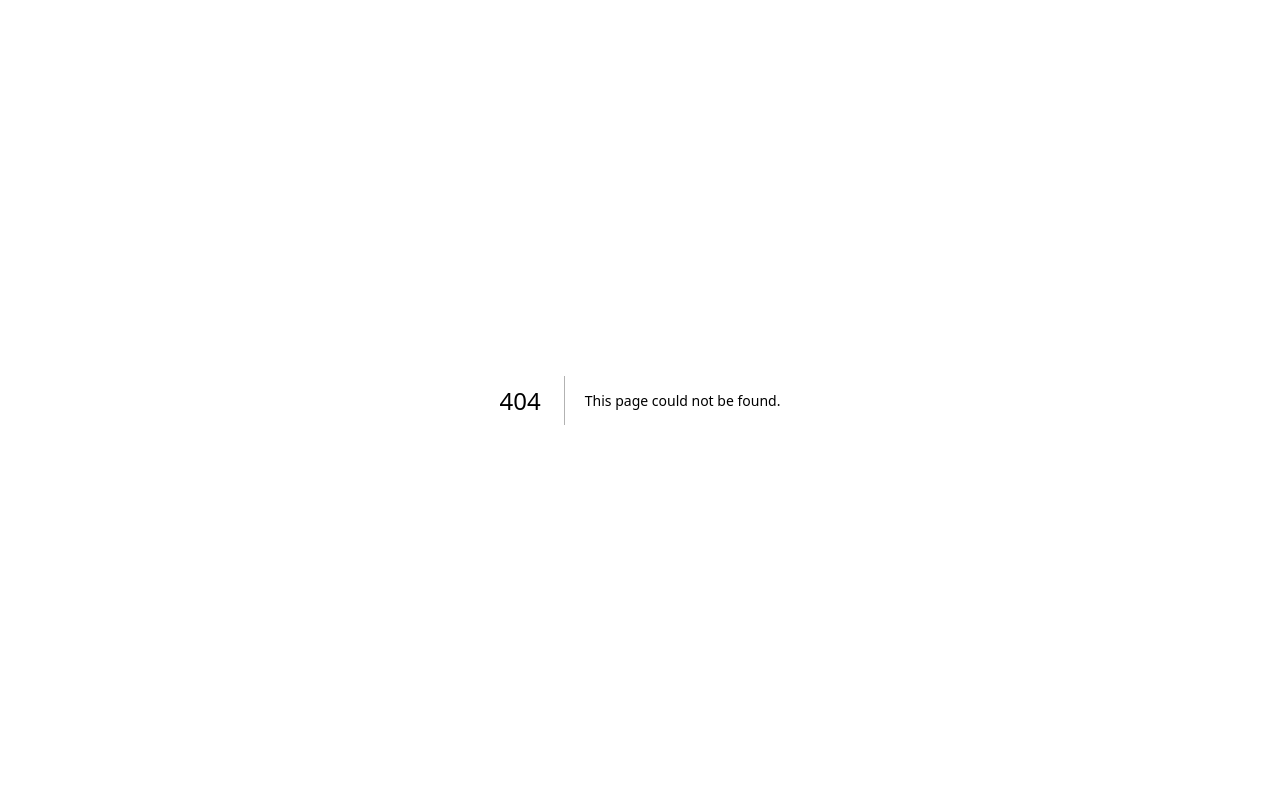
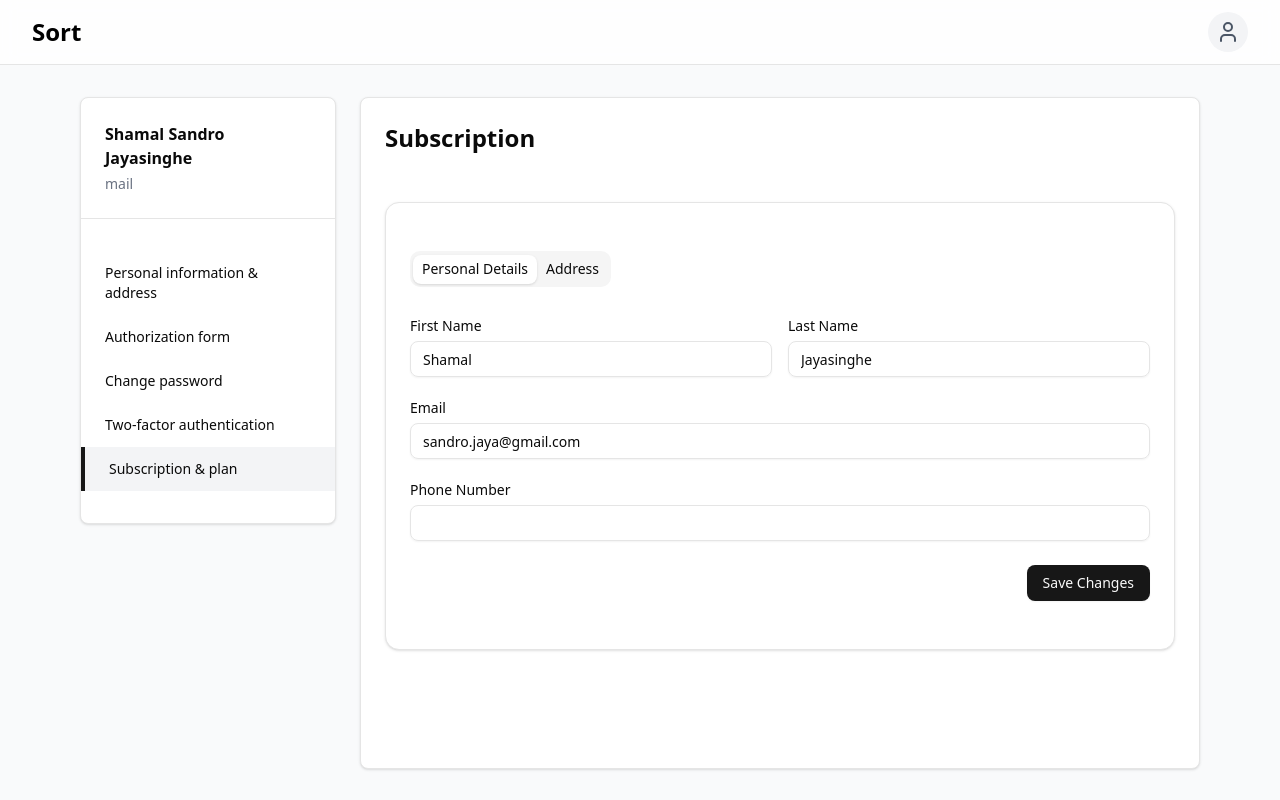
Before and after one commit to sandroJayas/sort-ui, a Next.js app: page /profile/subscription in a window 1280 px wide. Before the commit this address had no page. Built offline with nearby package versions, Linux system fonts and the light colour scheme.

Commit message:
Add profile information page

```diff
--- /dev/null
+++ b/app/profile/personal-information/page.tsx
@@ -0,0 +1,24 @@
+import { DashboardNavbar } from "@/components/dashboard/Navbar";
+import Sidebar from "@/components/profile/Sidebar";
+import type React from "react";
+import PersonalInformationForm from "@/components/profile/personal-information-form";
+import { Card } from "@/components/ui/card";
+
+export default function PersonalInformationPage() {
+  return (
+    <div className="bg-gray-50 min-h-screen">
+      <DashboardNavbar />
+
+      <div className="container mx-auto px-4 max-w-6xl">
+        {/* Mobile: Stack, Desktop: Sidebar + Content */}
+        <div className="flex flex-col md:flex-row md:gap-6 mt-8">
+          <Sidebar tab={"personal-information"} />
+          <Card className="flex-1 bg-white p-6 border rounded-md min-h-[calc(100vh-8rem)] mt-6 md:mt-0">
+            <h1 className="text-2xl font-semibold">Personal information</h1>
+            <PersonalInformationForm />
+          </Card>
+        </div>
+      </div>
+    </div>
+  );
+}
--- /dev/null
+++ b/app/profile/subscription/page.tsx
@@ -0,0 +1,26 @@
+import { DashboardNavbar } from "@/components/dashboard/Navbar";
+import Sidebar from "@/components/profile/Sidebar";
+import type React from "react";
+import PersonalInformationForm from "@/components/profile/personal-information-form";
+import { Card } from "@/components/ui/card";
+
+const SubscriptionPage = () => {
+  return (
+    <div className="bg-gray-50 min-h-screen">
+      <DashboardNavbar />
+
+      <div className="container mx-auto px-4 max-w-6xl">
+        {/* Mobile: Stack, Desktop: Sidebar + Content */}
+        <div className="flex flex-col md:flex-row md:gap-6 mt-8">
+          <Sidebar tab={"subscription"} />
+          <Card className="flex-1 bg-white p-6 border rounded-md min-h-[calc(100vh-8rem)] mt-6 md:mt-0">
+            <h1 className="text-2xl font-semibold">Subscription</h1>
+            <PersonalInformationForm />
+          </Card>
+        </div>
+      </div>
+    </div>
+  );
+};
+
+export default SubscriptionPage;
--- a/components/dashboard/Navbar.tsx
+++ b/components/dashboard/Navbar.tsx
@@ -31,7 +31,7 @@ export function DashboardNavbar() {
     signOut({ callbackUrl: "/" });
   };
   return (
-    <nav className="fixed top-0 left-0 right-0 z-50 bg-white/80 backdrop-blur-sm border-b">
+    <nav className="top-0 left-0 right-0 z-50 bg-white/80 backdrop-blur-sm border-b">
       <div className="container mx-auto px-4 sm:px-6 lg:px-8">
         <div className="flex items-center justify-between h-16">
           {/* Logo */}
--- /dev/null
+++ b/components/profile/Sidebar.tsx
@@ -0,0 +1,64 @@
+"use client";
+
+import React from "react";
+import { cn } from "@/lib/utils";
+import { Card } from "@/components/ui/card";
+
+const Sidebar = (props: { tab: string }) => {
+  const menuItems = [
+    {
+      name: "Personal information & address",
+      href: "personal-information",
+      active: props.tab == "personal-information",
+    },
+    {
+      name: "Authorization form",
+      href: "authorization",
+      active: props.tab == "authorization",
+    },
+    {
+      name: "Change password",
+      href: "change-password",
+      active: props.tab == "change-password",
+    },
+    {
+      name: "Two-factor authentication",
+      href: "#",
+      active: props.tab == "",
+    },
+    {
+      name: "Subscription & plan",
+      href: "subscription",
+      active: props.tab == "subscription",
+    },
+  ];
+
+  return (
+    <Card className="bg-white border rounded-md h-fit w-full md:w-64">
+      <div className="px-6 pb-6 border-b">
+        <h2 className="font-semibold">Shamal Sandro Jayasinghe</h2>
+        <p className="text-sm text-gray-500 mt-1">mail</p>
+      </div>
+      <nav className="py-2">
+        <ul>
+          {menuItems.map((item) => (
+            <li key={item.name}>
+              <a
+                href={item.href}
+                className={cn(
+                  "block py-3 px-6 text-sm transition-colors hover:bg-gray-100",
+                  item.active &&
+                    "border-l-4 border-primary bg-gray-100 font-medium",
+                )}
+              >
+                {item.name}
+              </a>
+            </li>
+          ))}
+        </ul>
+      </nav>
+    </Card>
+  );
+};
+
+export default Sidebar;
--- /dev/null
+++ b/components/profile/personal-information-form.tsx
@@ -0,0 +1,107 @@
+import { Button } from "@/components/ui/button";
+import { Card, CardContent } from "@/components/ui/card";
+import { Input } from "@/components/ui/input";
+import { Label } from "@/components/ui/label";
+import { Tabs, TabsContent, TabsList, TabsTrigger } from "@/components/ui/tabs";
+
+import React from "react";
+
+const PersonalInformationForm = () => {
+  return (
+    <Card className="mt-6">
+      <Tabs defaultValue="personal" className="w-full">
+        <TabsList className="mx-6 mt-6">
+          <TabsTrigger value="personal">Personal Details</TabsTrigger>
+          <TabsTrigger value="address">Address</TabsTrigger>
+        </TabsList>
+
+        <TabsContent value="personal">
+          <div className="p-6">
+            <form className="space-y-6">
+              <div className="grid grid-cols-1 md:grid-cols-2 gap-4">
+                <div className="space-y-2">
+                  <Label htmlFor="firstName">First Name</Label>
+                  <Input
+                    id="firstName"
+                    name="firstName"
+                    defaultValue="Shamal"
+                  />
+                </div>
+                <div className="space-y-2">
+                  <Label htmlFor="lastName">Last Name</Label>
+                  <Input
+                    id="lastName"
+                    name="lastName"
+                    defaultValue="Jayasinghe"
+                  />
+                </div>
+              </div>
+
+              <div className="space-y-2">
+                <Label htmlFor="email">Email</Label>
+                <Input
+                  id="email"
+                  name="email"
+                  type="email"
+                  defaultValue="sandro.jaya@gmail.com"
+                />
+              </div>
+
+              <div className="space-y-2">
+                <Label htmlFor="phone">Phone Number</Label>
+                <Input id="phone" name="phone" type="tel" />
+              </div>
+
+              <div className="flex justify-end">
+                <Button type="submit">Save Changes</Button>
+              </div>
+            </form>
+          </div>
+        </TabsContent>
+
+        <TabsContent value="address">
+          <CardContent className="pt-6">
+            <form className="space-y-6">
+              <div className="space-y-2">
+                <Label htmlFor="address1">Address Line 1</Label>
+                <Input id="address1" name="address1" />
+              </div>
+              <div className="space-y-2">
+                <Label htmlFor="address2">Address Line 2</Label>
+                <Input id="address2" name="address2" />
+              </div>
+
+              <div className="grid grid-cols-1 md:grid-cols-2 gap-4">
+                <div className="space-y-2">
+                  <Label htmlFor="city">City</Label>
+                  <Input id="city" name="city" />
+                </div>
+                <div className="space-y-2">
+                  <Label htmlFor="state">State/Province</Label>
+                  <Input id="state" name="state" />
+                </div>
+              </div>
+
+              <div className="grid grid-cols-1 md:grid-cols-2 gap-4">
+                <div className="space-y-2">
+                  <Label htmlFor="zip">Postal/Zip Code</Label>
+                  <Input id="zip" name="zip" />
+                </div>
+                <div className="space-y-2">
+                  <Label htmlFor="country">Country</Label>
+                  <Input id="country" name="country" />
+                </div>
+              </div>
+
+              <div className="flex justify-end">
+                <Button type="submit">Save Changes</Button>
+              </div>
+            </form>
+          </CardContent>
+        </TabsContent>
+      </Tabs>
+    </Card>
+  );
+};
+
+export default PersonalInformationForm;
--- /dev/null
+++ b/components/ui/tabs.tsx
@@ -0,0 +1,66 @@
+"use client";
+
+import * as React from "react";
+import * as TabsPrimitive from "@radix-ui/react-tabs";
+
+import { cn } from "@/lib/utils";
+
+function Tabs({
+  className,
+  ...props
+}: React.ComponentProps<typeof TabsPrimitive.Root>) {
+  return (
+    <TabsPrimitive.Root
+      data-slot="tabs"
+      className={cn("flex flex-col gap-2", className)}
+      {...props}
+    />
+  );
+}
+
+function TabsList({
+  className,
+  ...props
+}: React.ComponentProps<typeof TabsPrimitive.List>) {
+  return (
+    <TabsPrimitive.List
+      data-slot="tabs-list"
+      className={cn(
+        "bg-muted text-muted-foreground inline-flex h-9 w-fit items-center justify-center rounded-lg p-[3px]",
+        className,
+      )}
+      {...props}
+    />
+  );
+}
+
+function TabsTrigger({
+  className,
+  ...props
+}: React.ComponentProps<typeof TabsPrimitive.Trigger>) {
+  return (
+    <TabsPrimitive.Trigger
+      data-slot="tabs-trigger"
+      className={cn(
+        "data-[state=active]:bg-background dark:data-[state=active]:text-foreground focus-visible:border-ring focus-visible:ring-ring/50 focus-visible:outline-ring dark:data-[state=active]:border-input dark:data-[state=active]:bg-input/30 text-foreground dark:text-muted-foreground inline-flex h-[calc(100%-1px)] flex-1 items-center justify-center gap-1.5 rounded-md border border-transparent px-2 py-1 text-sm font-medium whitespace-nowrap transition-[color,box-shadow] focus-visible:ring-[3px] focus-visible:outline-1 disabled:pointer-events-none disabled:opacity-50 data-[state=active]:shadow-sm [&_svg]:pointer-events-none [&_svg]:shrink-0 [&_svg:not([class*='size-'])]:size-4",
+        className,
+      )}
+      {...props}
+    />
+  );
+}
+
+function TabsContent({
+  className,
+  ...props
+}: React.ComponentProps<typeof TabsPrimitive.Content>) {
+  return (
+    <TabsPrimitive.Content
+      data-slot="tabs-content"
+      className={cn("flex-1 outline-none", className)}
+      {...props}
+    />
+  );
+}
+
+export { Tabs, TabsList, TabsTrigger, TabsContent };
--- a/package.json
+++ b/package.json
@@ -15,6 +15,7 @@
     "@radix-ui/react-navigation-menu": "^1.2.9",
     "@radix-ui/react-separator": "^1.1.4",
     "@radix-ui/react-slot": "^1.2.0",
+    "@radix-ui/react-tabs": "^1.1.8",
     "@tailwindcss/postcss": "^4.1.4",
     "class-variance-authority": "^0.7.1",
     "clsx": "^2.1.1",
```
Also changed, not shown: 1 other file (tests, documents, lock files or other folders).
